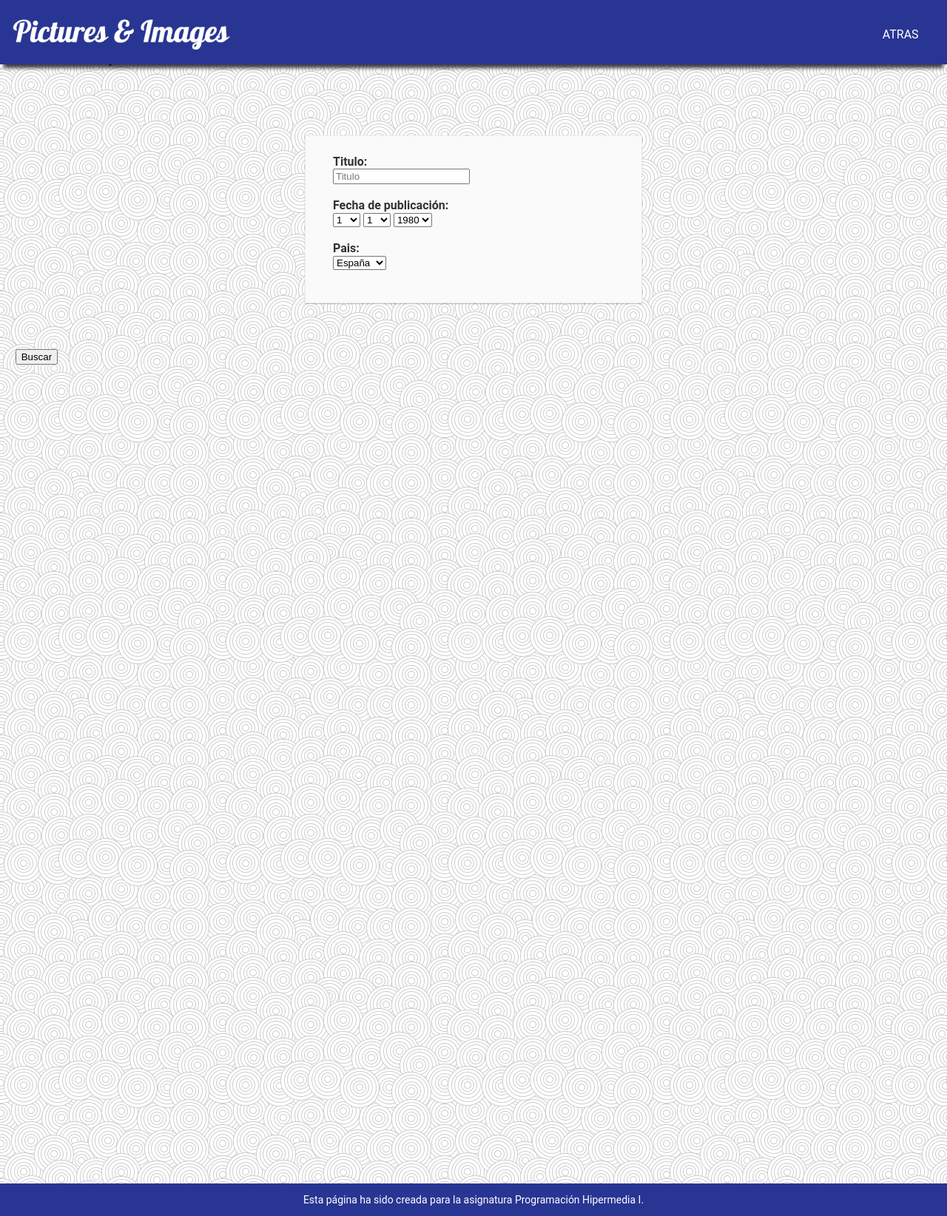
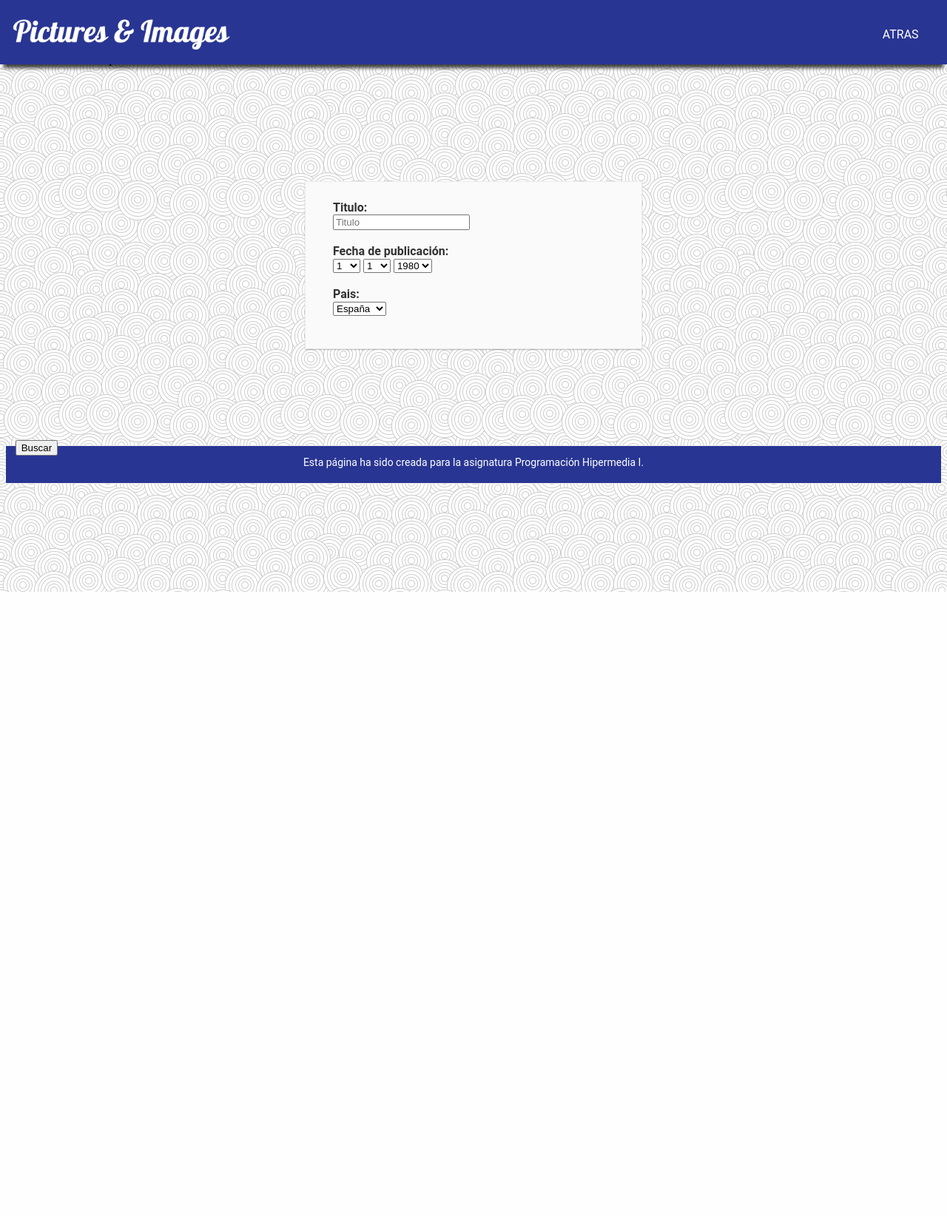
Before and after one commit to hec17x/PH1, a PHP site: page /busqueda.html in a window 1280 px wide. Shown: the whole page at 74% size. After the commit the page ends 800 px from the top, so only its background shows below. Run offline with PHP 8.4, Linux system fonts and the light colour scheme.

Commit message:
actualización

```diff
--- a/css/home.css
+++ b/css/home.css
@@ -3,9 +3,9 @@ a{
     color:black;
 }
 
-body{
+body section{
 
-
+    margin-bottom: 100%;
 }
 
 #busqueda
@@ -15,12 +15,15 @@ body{
 }
 
 footer{
-    position: absolute;
-    right: 0%;
-    left: 0%;
-    top: 200%;
+   margin-top: -52px;
+    width: 100%;
+    height: 50px;
+    background-color: #f5f5f5;
+    border-top: 1px solid #eee;
+    border-bottom: 1px solid #eee;
     background: rgba(40, 53, 147, 1);
 }
+
 
 footer p{
     text-align: center;
@@ -124,7 +127,7 @@ h3{
 
 form {
     width: 380px;
-    margin: 5% auto;
+    margin: 10% auto;
     background: #fafafa;
     padding: 2% 3%;
     border: 1px solid #ebebeb;
@@ -192,10 +195,11 @@ form h2
 {
     position: relative;
     float: left;
-   margin-right: 4%;
-   margin-left: 4%;
-   padding-bottom: 1%;
-   margin-bottom: 3%;
+    margin-right: 4%;
+    margin-left: 4%;
+    padding-bottom: 1%;
+     margin-bottom: 3%;
+     width: 25%;
     background: rgba(250,250,250,0.5);
     border: 1px solid #ebebeb;
     box-shadow: rgba(0,0,0,0.14902) 0px 1px 1px 0px,rgba(0,0,0,0.09804) 0px 1px 2px 0px;
@@ -208,6 +212,11 @@ form h2
       font-weight: lighter;
       font-size: 100%;
 
+}
+
+#galeria_index img
+{
+    max-width:100%;
 }
 
 
```
Also changed, not shown: index.html (+8 -10 lines).
